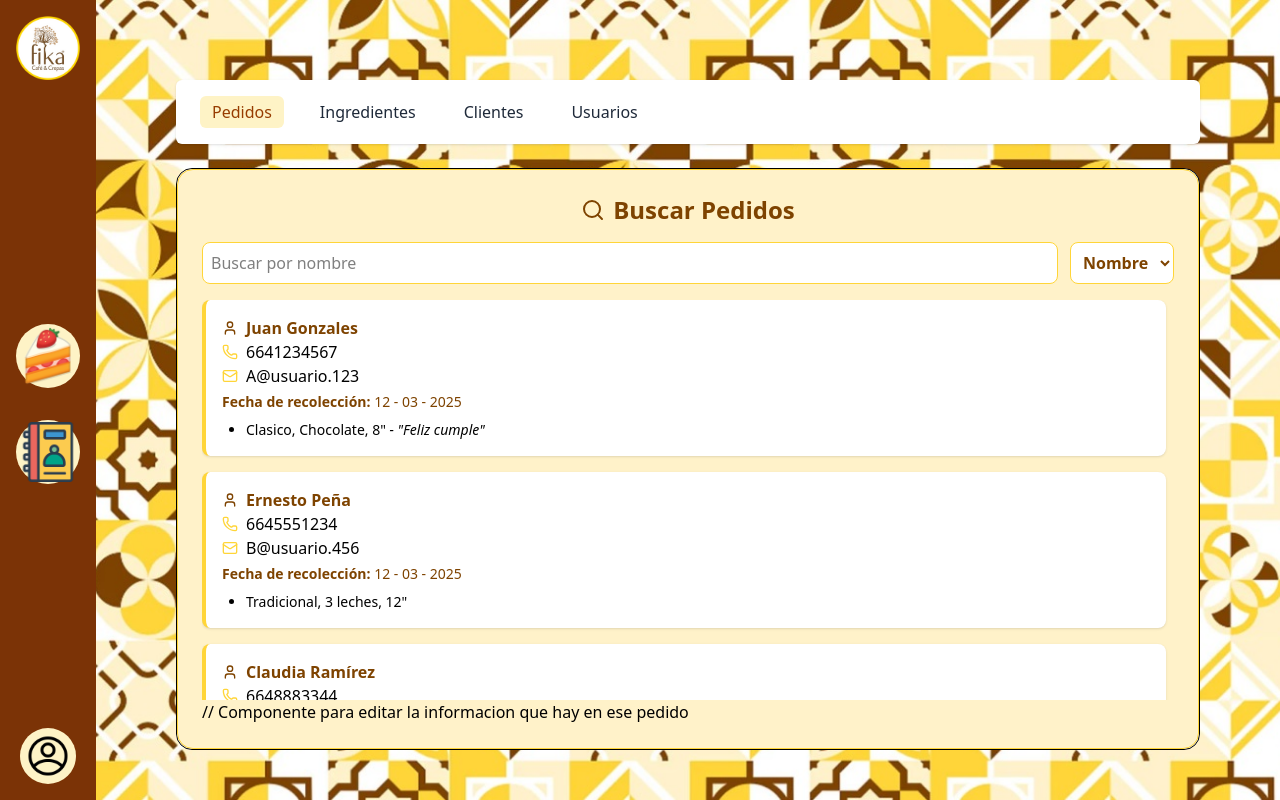
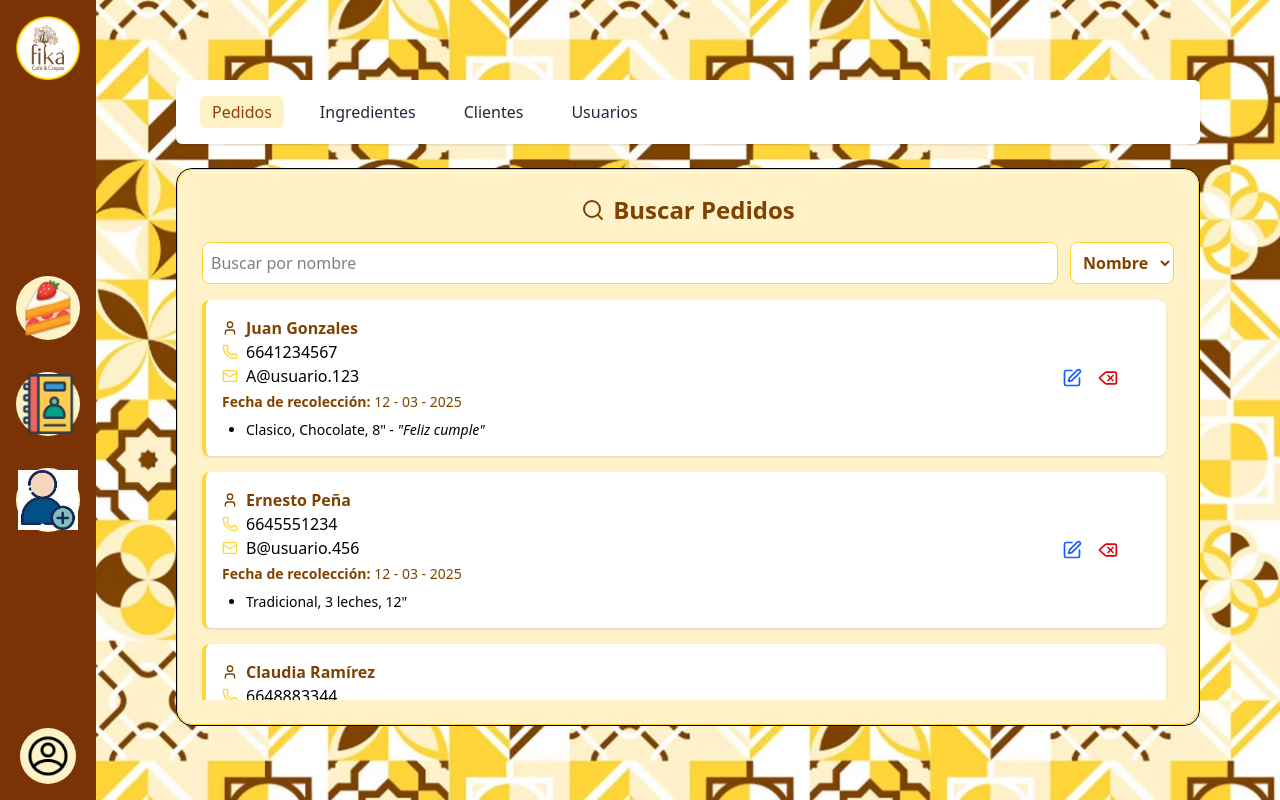
Before and after one commit to AILC03/Fika, a React (Vite) app: page /admin in a window 1280 px wide. Built offline with nearby package versions, Linux system fonts and the light colour scheme.

Commit message:
editar y crear cliente

```diff
--- a/src/components/formularioCliente.jsx
+++ b/src/components/formularioCliente.jsx
@@ -1,7 +1,7 @@
 import { useState } from "react";
 import { X } from "lucide-react";
 
-const FormularioCliente = ({ datosIniciales = {}, onSubmit, onClose }) => {
+const FormularioCliente = ({ datosIniciales = {}, onSubmit, onClose, titulo = "Nuevo Cliente" }) => {
   const [form, setForm] = useState({
     celular: "",
     nombre: "",
@@ -50,7 +50,7 @@ const FormularioCliente = ({ datosIniciales = {}, onSubmit, onClose }) => {
       </button>
 
       <h2 className="text-xl font-bold text-center text-amber-800 mb-4">
-        Editar Cliente
+        {titulo} {/* Título dinámico */}
       </h2>
 
       <div className="space-y-4">
--- a/src/components/sidebar.jsx
+++ b/src/components/sidebar.jsx
@@ -5,11 +5,16 @@ import Logo from "../Assets/logo1.png"; // Ruta del logo
 import AccountIcon from "../Assets/account_avatar_face_man_people_profile_user_icon_123197.png"; // Ruta del ícono de cuenta
 import HomeIcon from "../Assets/32422shortcake_98853.png"; // Ruta del ícono de "Home"
 import AdminIcon from "../Assets/agenda_icon_129512.png"; // Ruta del ícono de "Admin"
+import nuevoUsuario from "../Assets/nuevoUsuario.png";
+
+
+
 
 const Sidebar = () => {
   const routes = [
     { path: "/home", icon: HomeIcon },
     { path: "/admin", icon: AdminIcon },
+    { path: "/formCliente", icon: nuevoUsuario},
   ];
 
   return (
--- a/src/components/tablaClientesAdmon.jsx
+++ b/src/components/tablaClientesAdmon.jsx
@@ -120,6 +120,7 @@ const ListaClientes = ({
 
       {clienteEditando && (
         <FormularioCliente
+        titulo="Editar Cliente"
           datosIniciales={{
             celular: clienteEditando.id,
             nombre: clienteEditando.nombre,
--- a/src/components/tablaPedidosAdmon.jsx
+++ b/src/components/tablaPedidosAdmon.jsx
@@ -1,8 +1,7 @@
 import { useState } from "react";
-import { Search, User, Phone, Mail } from "lucide-react";
+import { Search, User, Phone, Mail, Edit, Delete } from "lucide-react";
 
-
-const BuscadorPedidos = ({ pedidos }) => { //recibe la info de pedidos
+const BuscadorPedidos = ({ pedidos }) => {
   const [filtro, setFiltro] = useState("nombre");
   const [busqueda, setBusqueda] = useState("");
   const [pedidoSeleccionado, setPedidoSeleccionado] = useState(null);
@@ -25,8 +24,18 @@ const BuscadorPedidos = ({ pedidos }) => { //recibe la info de pedidos
     setPedidoSeleccionado(pedido);
   };
 
+  const handleEditClick = (pedido) => {
+    // Lógica para editar el pedido
+    console.log("Editar pedido: ", pedido);
+  };
+
+  const handleDeleteClick = (pedido) => {
+    // Lógica para eliminar el pedido
+    console.log("Eliminar pedido: ", pedido);
+  };
+
   return (
-    <div className=" p-6 bg-[#FFF2C9] rounded-2xl shadow-lg border border-[#FFD538] mx-auto">
+    <div className="p-6 bg-[#FFF2C9] rounded-2xl shadow-lg border border-[#FFD538] mx-auto">
       <h2 className="text-2xl font-bold mb-4 text-[#7E4300] text-center flex items-center justify-center gap-2">
         <Search className="w-6 h-6" /> Buscar Pedidos
       </h2>
@@ -55,7 +64,7 @@ const BuscadorPedidos = ({ pedidos }) => { //recibe la info de pedidos
         {pedidosFiltrados.map((pedido, index) => (
           <div
             key={index}
-            className="bg-white border-l-4 border-[#FFD538] p-4 rounded-lg shadow-sm cursor-pointer transition hover:bg-yellow-50"
+            className="bg-white border-l-4 border-[#FFD538] p-4 rounded-lg shadow-sm cursor-pointer transition hover:bg-yellow-50 relative"
             onClick={() => handlePedidoClick(pedido)}
           >
             <p className="text-[#7E4300] font-semibold flex items-center gap-2">
@@ -78,6 +87,28 @@ const BuscadorPedidos = ({ pedidos }) => { //recibe la info de pedidos
                 </li>
               ))}
             </ul>
+
+            {/* Íconos de Editar y Eliminar */}
+            <div className="absolute top-1/2 transform -translate-y-1/2 right-[5%] flex gap-4">
+              <button
+                onClick={(e) => {
+                  e.stopPropagation(); // Evitar que se ejecute el onClick del div
+                  handleEditClick(pedido);
+                }}
+                className="text-blue-600 hover:text-blue-800"
+              >
+                <Edit className="w-5 h-5" />
+              </button>
+              <button
+                onClick={(e) => {
+                  e.stopPropagation(); // Evitar que se ejecute el onClick del div
+                  handleDeleteClick(pedido);
+                }}
+                className="text-red-600 hover:text-red-800"
+              >
+                <Delete className="w-5 h-5" />
+              </button>
+            </div>
           </div>
         ))}
       </div>
@@ -87,7 +118,6 @@ const BuscadorPedidos = ({ pedidos }) => { //recibe la info de pedidos
           No se encontraron pedidos.
         </p>
       )}
-      // Componente para editar la informacion que hay en ese pedido
     </div>
   );
 };
--- a/src/router/mainRouter.jsx
+++ b/src/router/mainRouter.jsx
@@ -3,6 +3,7 @@ import Login from "../views/auth/Login";
 import Sidebar from "../components/sidebar";
 import Home from "../views/home/General";
 import Admin from "../views/home/Admin";
+import FormularioCliente from "../components/formularioCliente";
 
 export default function AppRouter() {
   return (
@@ -16,6 +17,7 @@ export default function AppRouter() {
         <Route element={<Sidebar />}>
           <Route path="/home" element={<Home />} />
           <Route path="/admin" element={<Admin />} />
+          <Route path="/formCliente" element={<FormularioCliente/>}/>
         </Route>
       </Routes>
     </BrowserRouter>
--- a/src/views/home/General.jsx
+++ b/src/views/home/General.jsx
@@ -243,6 +243,7 @@ const General = () => {
           >
             <Calendar />
           </div>
+
           {/* Componente "Cantidades" para mostrar los totales de productos */}
           <ProductTable data={productData} />
         </div>
```
Also changed, not shown: src/Assets/nuevoUsuario.png (added).
